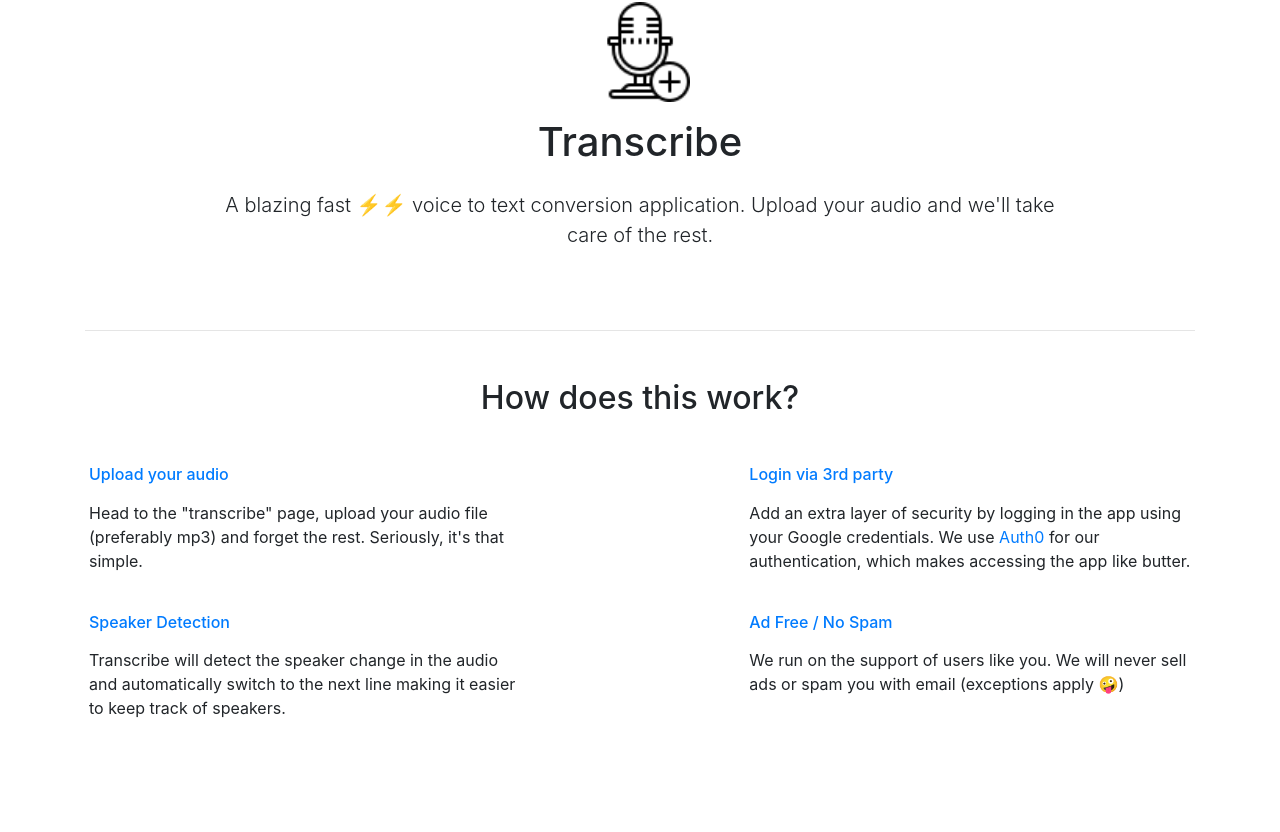
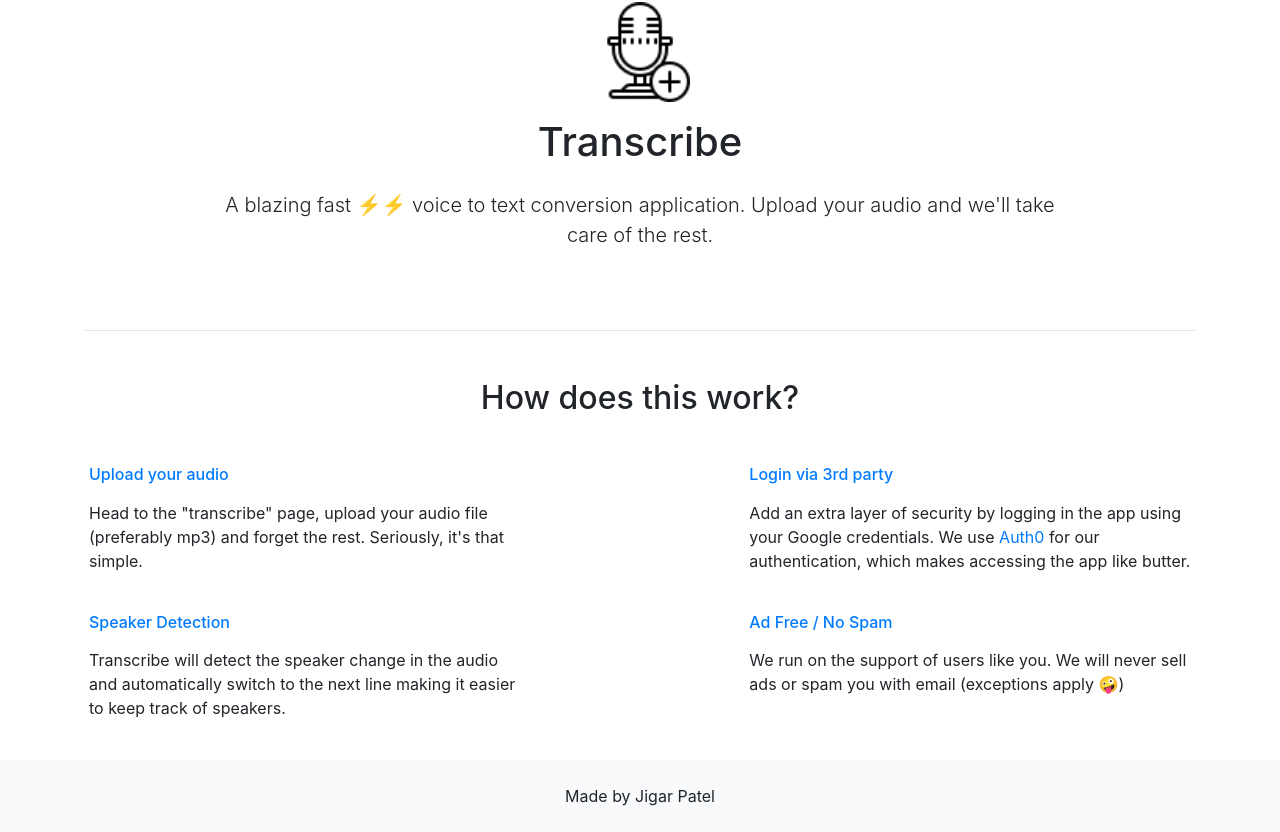
Before and after one commit to jpatel98/transcription-client, a React (Create React App) app: page / in a window 1280 px wide. Shown: the part 182-1014 px from the top of the page. Before the commit the page ends 942 px from the top, so only its background shows below. Built offline with nearby package versions, Linux system fonts and the light colour scheme; no server answers.

Commit message:
Add footer section

```diff
--- a/src/App.js
+++ b/src/App.js
@@ -5,6 +5,7 @@ import NavBar from "./components/NavBar";
 import Home from "./pages/Home";
 import Profile from "./pages/Profile";
 import Transcribe from "./pages/Transcribe";
+import Footer from './components/Footer'
 
 const App = () => {
   return (
@@ -19,7 +20,7 @@ const App = () => {
           </Switch>
         </div>
       </div>
-      {/* <Footer /> */}
+      <Footer />
     </div>
   );
 };
--- /dev/null
+++ b/src/components/Footer.js
@@ -0,0 +1,11 @@
+import React from "react";
+
+const Footer = () => (
+  <footer className="bg-light text-center">
+    <p className="m-4">
+      Made by Jigar Patel
+    </p>
+  </footer>
+);
+
+export default Footer;
```
